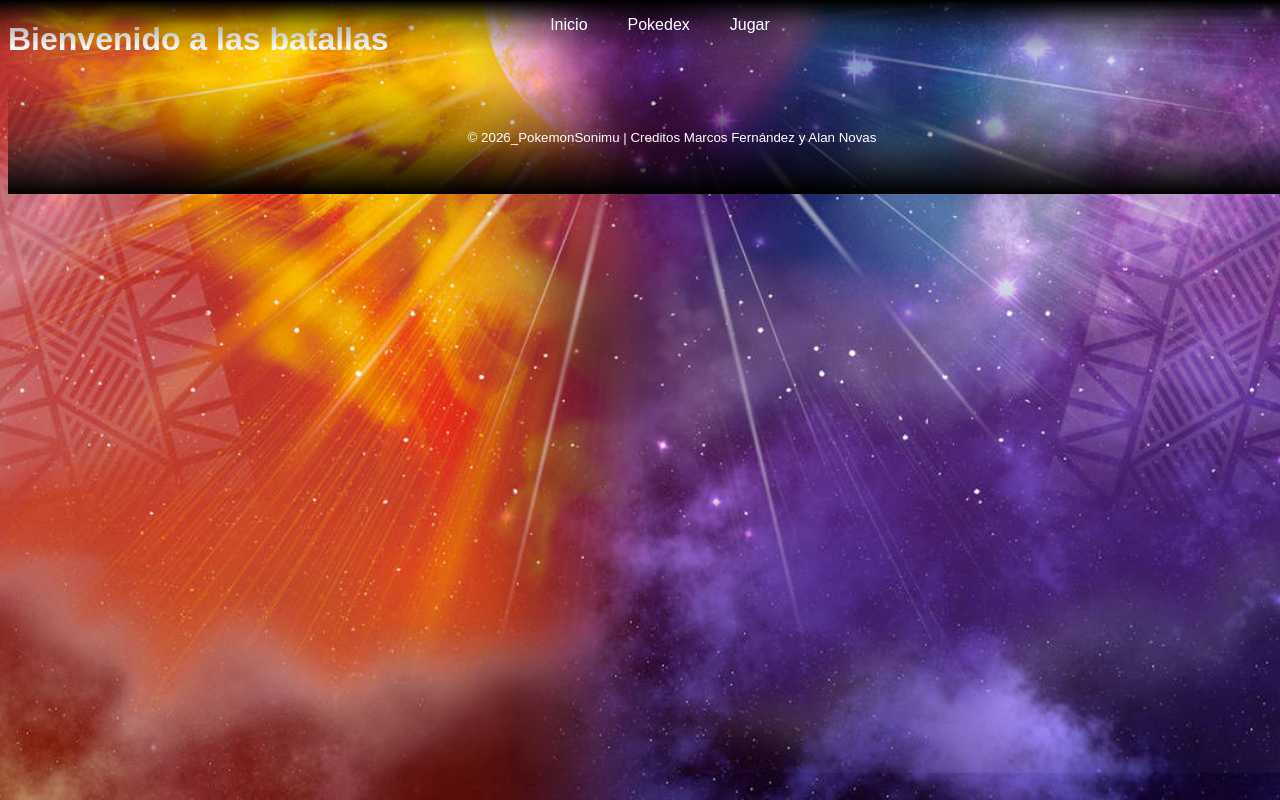
After one commit to Alan3420/pokemon_sonimu, a Flask app: page /batallasPokemon/ in a window 1280 px wide; the page is wider, and only the part inside the window is pictured. The commit adds this page. Run offline with Flask 3, Linux system fonts and the light colour scheme.

Commit message:
acct_batallas

```diff
--- a/app/main.py
+++ b/app/main.py
@@ -70,6 +70,15 @@ def PokedexS():
 
     return render_template('pickPokemon.html', pokemons = current_app.config["data"], colorM=colorM ,nombreUser = nombre)
 
+@app.route('/batallasPokemon/', methods=["POST", "GET"])
+def BatallaP():
+
+    nombre = request.args.get("nombre", "")
+    nombre = nombre.strip()
+
+    return render_template('batalla.html', pokemons = current_app.config["data"] ,nombreUser = nombre)
+
+
 @app.route('/pokedex/<int:id>/')
 def PokedexDetails(id):
 
--- a/app/static/css/stylePokedex.css
+++ b/app/static/css/stylePokedex.css
@@ -83,3 +83,9 @@ footer{
     bottom: 0%;
     left: 0%;
 }
+button{
+    background-color: red;
+    border-radius: 5px;
+    padding: 5px;
+    font-weight: bold;
+}
--- /dev/null
+++ b/app/templates/batalla.html
@@ -0,0 +1,10 @@
+{% extends "base.html" %}
+{% block title %}PokemonSonimu{% endblock %}
+{% block style %}
+<link rel="stylesheet" href="{{ url_for('static', filename='../static/css/batalla.css') }}">
+{% endblock %}
+
+{% block content %}
+<h1>Bienvenido a las batallas</h1>
+
+{% endblock %}
--- a/app/templates/pickPokemon.html
+++ b/app/templates/pickPokemon.html
@@ -7,7 +7,7 @@
 
 <div id="contenedor">
 
-<form action="POST">
+<form method="GET" action="/batallasPokemon">
 
     <label for="pokemon">Bienvenido {{nombreUser}} Que pokemon utilizaras?</label><br>
     <input type="text" name="pokemon" id="pokemon"><br><br>
```
Also changed, not shown: app/static/css/batalla.css (added).
